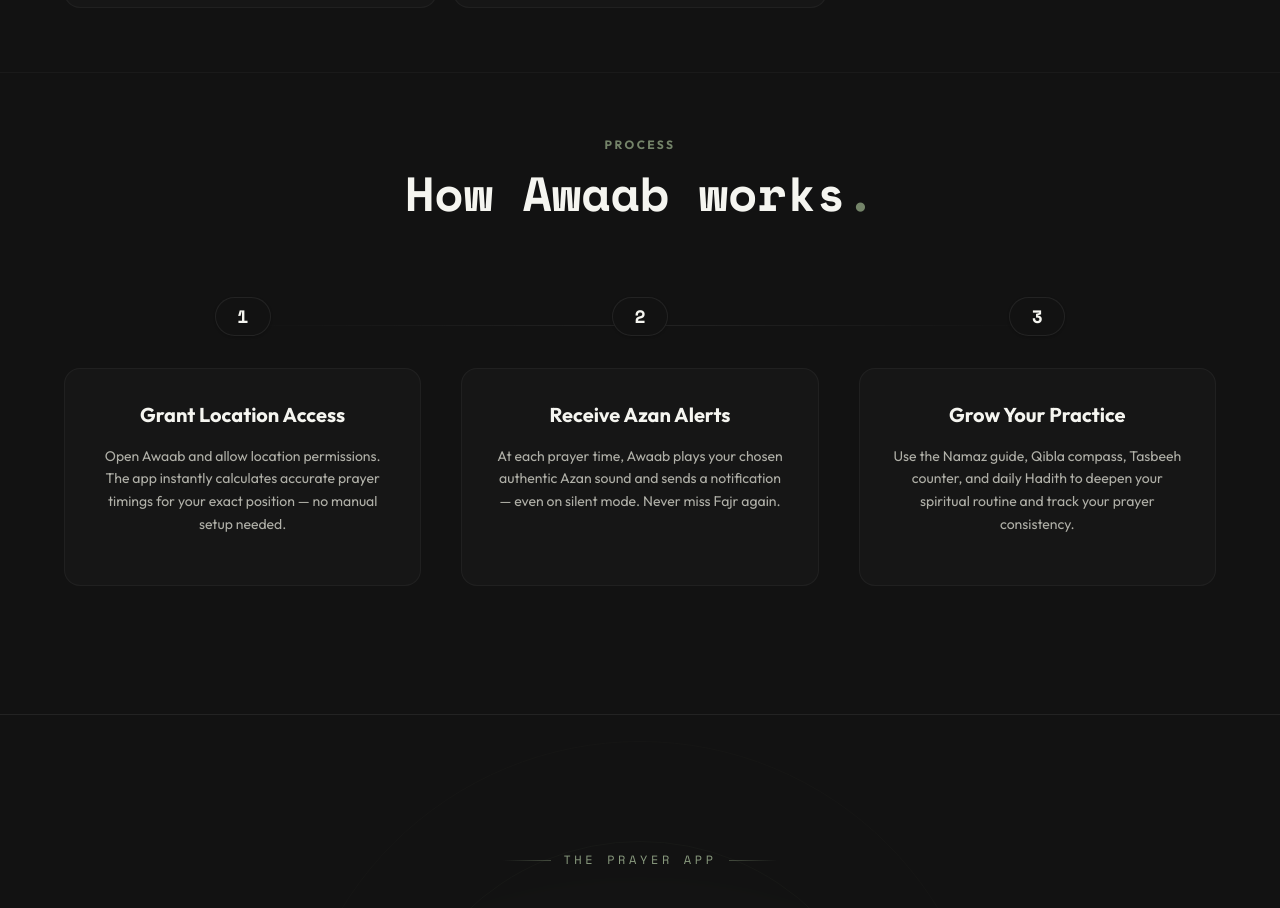
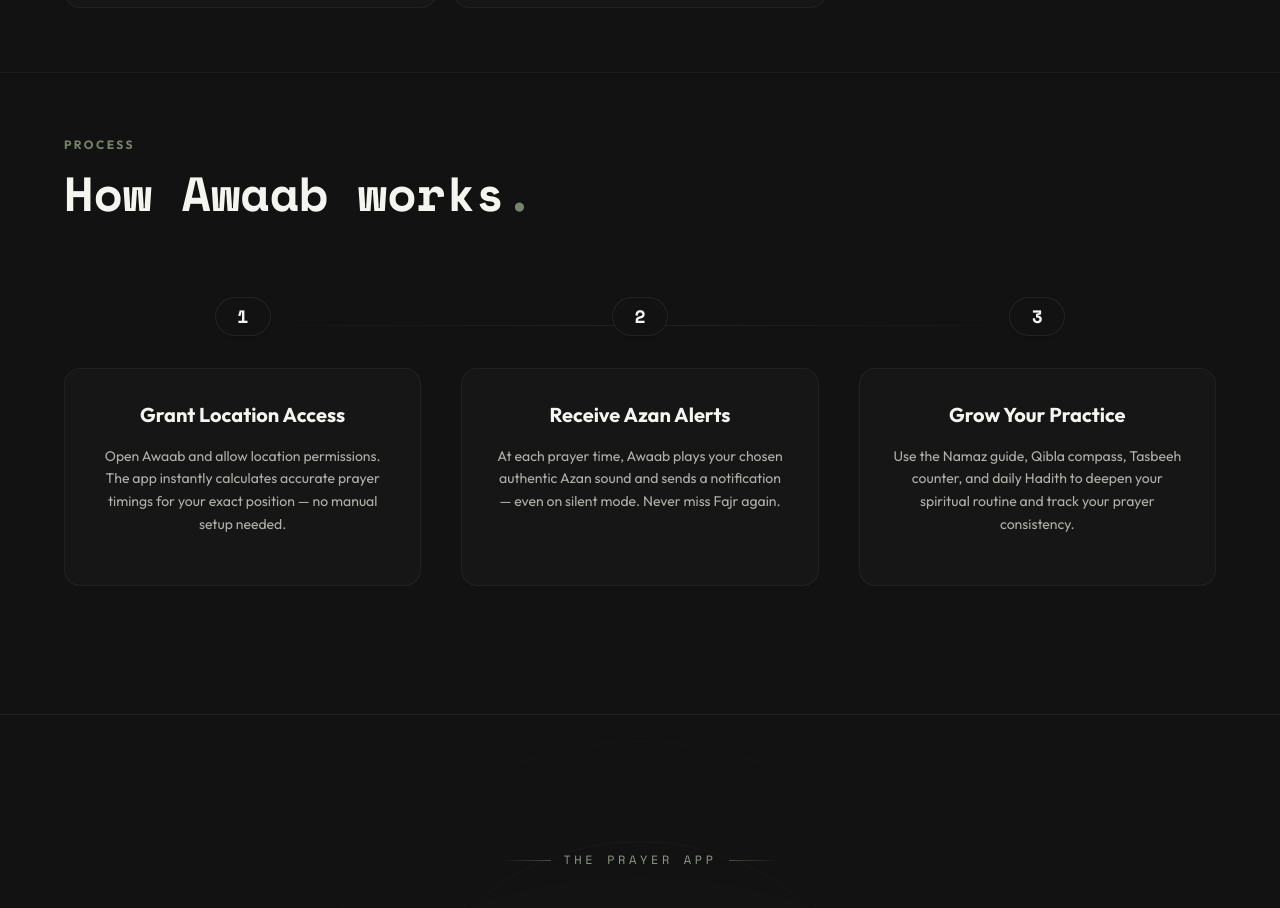
Before and after one commit to maria-khan-khushk/awaab-landing, a React (Vite) app: page / in a window 1280 px wide. Shown: the part 2262-3170 px from the top of the page. Built offline with nearby package versions, Linux system fonts and the light colour scheme.

Commit message:
how it works section heading moved to left

```diff
--- a/src/components/StoryTimeline.jsx
+++ b/src/components/StoryTimeline.jsx
@@ -35,7 +35,7 @@
   return (
     <section id="how" ref={containerRef} className="pt-16 pb-32 px-6 relative bg-bg border-t border-border/50">
       <div className="max-w-6xl mx-auto">
-        <div className="text-center mb-16 md:mb-20">
+        <div className="text-left mb-16 md:mb-20">
           <span className="text-xs font-bold text-sage-500 tracking-[0.2em] uppercase mb-4 block">Process</span>
           <h2 className="font-mono text-4xl md:text-5xl font-bold">
             How Awaab works<span className="text-sage-500">.</span>
```
